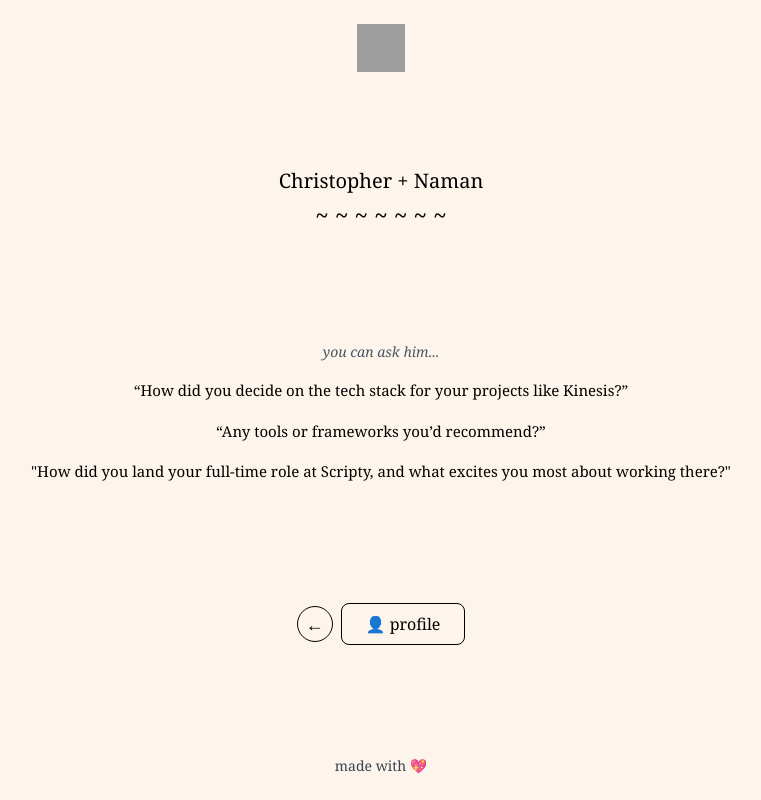
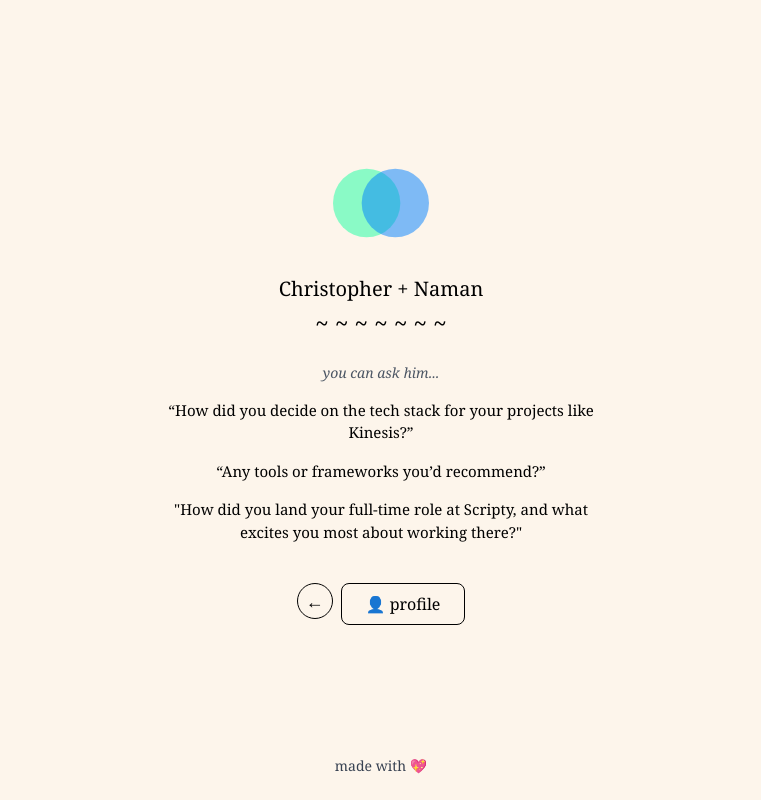
Before and after one commit to naman-sonawane/helpidontknowhowtonetworkintech, a React (Vite) app in the folder frontend/: page /Results2 in a window 1280 px wide. Shown: the whole page, without its empty margins (259-1020 px from the left). Built offline with nearby package versions, Linux system fonts and the light colour scheme; grey boxes are pictures that could not be loaded.

Commit message:
results page

```diff
--- a/frontend/src/pages/results1/Result1Page.tsx
+++ b/frontend/src/pages/results1/Result1Page.tsx
@@ -9,17 +9,16 @@ function Results1() {
 
   return (
     <div className="h-screen bg-[#fdf5eb] font-serif flex flex-col items-center justify-between px-6 py-6 text-black">
-      {/* Logo */}
-      <img src="/venn.svg" alt="Venn" className="w-12 h-12" />
+      {/* Main Centered Content */}
+      <div className="flex-1 flex flex-col items-center justify-center gap-4">
+        <img src="/venn.svg" alt="Venn Diagram" className="w-24 h-24" />
 
-      {/* Names + squiggle */}
         <div className="text-center">
           <h1 className="text-xl font-medium">Christopher + Naman</h1>
           <p className="text-2xl mt-1">~ ~ ~ ~ ~ ~ ~</p>
         </div>
 
-      {/* Shared traits */}
-      <div className="mt-4 space-y-4 text-[15px] leading-relaxed text-center">
+        <div className="mt-2 space-y-4 text-[15px] leading-relaxed text-center max-w-md">
           <p>You both are involved in multiple <strong>hackathons</strong> and tech competitions.</p>
           <p>You both focus on Full Stack Development, <strong>Python</strong>, and <strong>AI</strong>.</p>
           <p>You both have leadership roles in organizing and <strong>managing events</strong>.</p>
@@ -27,17 +26,18 @@ function Results1() {
           <p>You both are passionate about teaching and <strong>community engagement</strong> in tech.</p>
         </div>
 
-      {/* Arrow button */}
         <button
           onClick={goToNext}
           className="mt-6 border border-black rounded-full w-9 h-9 flex items-center justify-center text-xl"
         >
           →
         </button>
+      </div>
 
       {/* Footer */}
-      <p className="text-sm text-gray-700 mt-4">made with 💖</p>
+      <p className="text-sm text-gray-700">made with 💖</p>
     </div>
+
   );
 }
 
--- a/frontend/src/pages/results2/Result2Page.tsx
+++ b/frontend/src/pages/results2/Result2Page.tsx
@@ -3,33 +3,37 @@ import { useNavigate } from 'react-router-dom';
 function Results2() {
   const navigate = useNavigate();
 
-  const goBack = () => {
+  const GoToPrev = () => {
     navigate('/results1');
   };
 
   return (
-    <div className="h-screen bg-[#fdf5eb] font-serif flex flex-col items-center justify-between px-6 py-6 text-black">
+    <div className="h-screen bg-[#fdf5eb] font-serif flex flex-col justify-between px-6 py-6 text-black">
+      {/* Centered Body */}
+      <div className="flex-1 flex flex-col justify-center items-center gap-6">
         {/* Logo */}
-      <img src="/venn.svg" alt="Venn" className="w-12 h-12" />
+        <img src="/venn.svg" alt="Venn" className="w-24 h-24" />
 
-      {/* Names + squiggle */}
+        {/* Name + squiggle */}
         <div className="text-center">
           <h1 className="text-xl font-medium">Christopher + Naman</h1>
           <p className="text-2xl mt-1">~ ~ ~ ~ ~ ~ ~</p>
         </div>
 
-      {/* Prompt + questions */}
-      <div className="mt-4 space-y-4 text-center text-[15px] leading-relaxed">
+        {/* Questions */}
+        <div className="text-center text-[15px] space-y-4 max-w-md">
           <p className="italic text-sm text-gray-600">you can ask him...</p>
           <p>“How did you decide on the tech stack for your projects like Kinesis?”</p>
           <p>“Any tools or frameworks you’d recommend?”</p>
-        <p>"How did you land your full-time role at Scripty, and what excites you most about working there?"</p>
+          <p>
+            "How did you land your full-time role at Scripty, and what excites you most about working there?"
+          </p>
         </div>
 
-      {/* Back + Profile button */}
-      <div className="flex gap-2 mt-6 items-center">
+        {/* Buttons */}
+        <div className="flex gap-2 mt-4">
           <button
-          onClick={goBack}
+            onClick={GoToPrev}
             className="border border-black rounded-full w-9 h-9 flex items-center justify-center text-lg"
           >
             ←
@@ -38,9 +42,10 @@ function Results2() {
             👤 profile
           </button>
         </div>
+      </div>
 
       {/* Footer */}
-      <p className="text-sm text-gray-700 mt-4">made with 💖</p>
+      <p className="text-sm text-gray-700 text-center">made with 💖</p>
     </div>
   );
 }
```
Also changed, not shown: frontend/public/venn.svg (added), 1 other file (tests, documents, lock files or other folders). Lines whose indentation alone changed are shown as unchanged.
